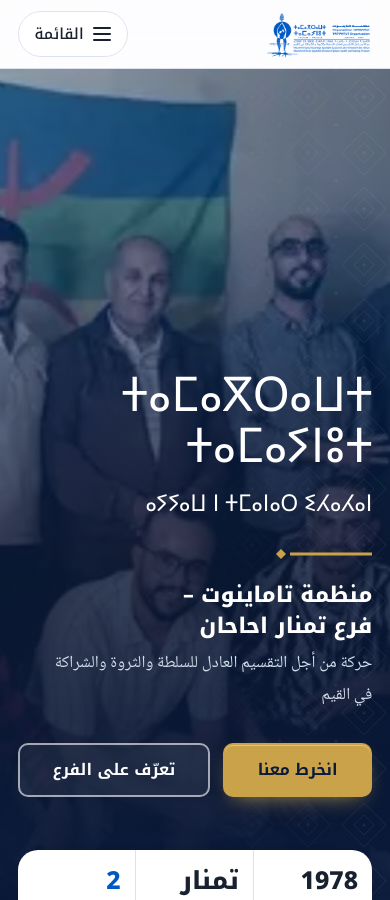
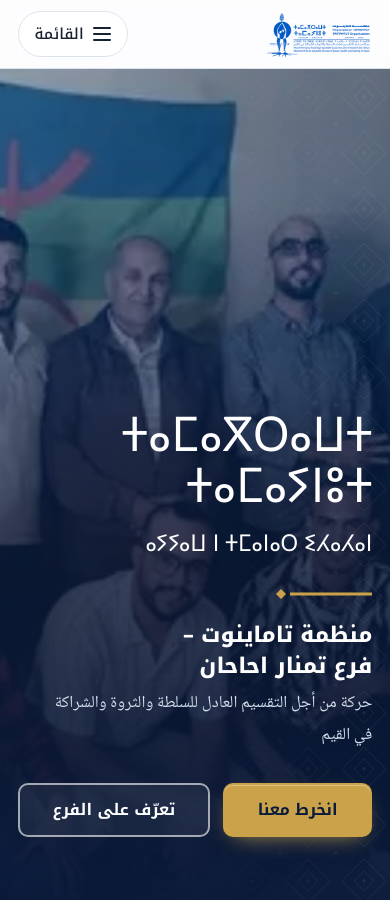
Before and after one commit to tamaynut-ihahan/tamaynut-ihahan.github.io, a Jekyll site: the page built from index.html, in a window 390 px wide and 900 px high. Built offline with Jekyll 4.4.1, drawn with Linux system fonts in a browser that asks for light colours; some of the changed text lies outside the part shown.

Commit message:
الرئيسية: حذف شريط الأرقام نهائياً بطلب صاحب الموقع
Co-Authored-By: Claude Opus 5.5 <noreply@anthropic.com>
Claude-Session: https://claude.ai/code/session_01MkSkgka9qdkeXYxygTVev2

```diff
--- a/_includes/css/home.css
+++ b/_includes/css/home.css
@@ -6,7 +6,7 @@
 /* motif on the text side, fading into the photo */
 .hero::after{content:"";position:absolute;inset:0;z-index:1;background-size:56px 56px;opacity:.07;
   -webkit-mask-image:linear-gradient(270deg,#000 0%,transparent 55%);mask-image:linear-gradient(270deg,#000 0%,transparent 55%)}
-.hero-inner{position:relative;z-index:2;padding-block:6rem clamp(6.5rem,11vw,8.5rem);width:100%}
+.hero-inner{position:relative;z-index:2;padding-block:6rem clamp(4rem,8vw,6rem);width:100%}
 .hero-name{display:block;font-size:clamp(3rem,8.4vw,6.4rem);line-height:1.08;text-align:right;text-shadow:0 2px 24px rgba(10,26,58,.45)}
 .hero-branch{display:block;font-size:clamp(1.45rem,3.8vw,2.7rem);color:#fff;margin-top:.6rem;text-align:right}
 .hero .rule{width:96px;height:10px;margin:1.6rem 0 1.2rem;transform-origin:right center;
@@ -41,27 +41,6 @@
 .face-card img{border-radius:8px;box-shadow:0 30px 70px -20px rgba(0,0,0,.7),0 0 0 1px rgba(255,255,255,.06);transition:transform .7s var(--ease-out),box-shadow .7s var(--ease-out)}
 .face-card:hover img{transform:translateY(-6px) rotate(-1deg);box-shadow:0 40px 80px -24px rgba(0,0,0,.8),0 0 0 1px rgba(201,162,74,.4)}
 @media (max-width:760px){.faces-grid{grid-template-columns:1fr}}
-
-/* figures strip: a raised card that overlaps the bottom of the hero */
-.home-stats{position:relative;z-index:3;margin-top:calc(-1 * clamp(3.2rem,6vw,4.6rem))}
-.home-stats + .band{border-top:0;padding-top:clamp(3rem,6vw,5rem)}
-.stats{display:grid;grid-template-columns:repeat(6,minmax(0,1fr));background:var(--surface);border-radius:20px;box-shadow:var(--sh-2);overflow:hidden}
-.stats li{min-width:0;border-inline-start:1px solid var(--line)}
-.stats li:first-child{border-inline-start:0}
-.stats li > a,.st-fact{display:flex;flex-direction:column;gap:.25rem;height:100%;padding:clamp(1rem,2vw,1.5rem) clamp(.9rem,1.8vw,1.4rem);color:inherit;text-decoration:none;transition:background-color .25s}
-.stats li > a:hover{background:var(--chip)}
-.stats b{font-family:var(--f-head);font-weight:800;font-size:clamp(1.55rem,3vw,2.4rem);line-height:1.2;color:var(--link)}
-.st-fact b{color:var(--text)}
-.st-l{display:flex;flex-direction:column;font-size:.95rem;line-height:1.5}
-.st-l .tz{color:var(--text)}
-.st-l .ar{font-family:var(--f-head);font-weight:700;color:var(--muted)}
-.stats li > a:hover .ar{color:var(--link)}
-@media (max-width:760px){
-  .stats{grid-template-columns:repeat(3,minmax(0,1fr))}
-  .stats li:nth-child(4){border-inline-start:0}
-  .stats li:nth-child(n+4){border-top:1px solid var(--line)}
-  .st-l{font-size:.85rem}
-}
 
 /* about + the three axes, each card opening its chapter in «أهدافنا» */
 .ha-head{display:grid;grid-template-columns:minmax(0,.75fr) minmax(0,1.25fr);gap:clamp(1.5rem,5vw,4rem);align-items:start;margin-bottom:clamp(2rem,4vw,3rem)}
--- a/index.html
+++ b/index.html
@@ -35,18 +33,6 @@ css: [lists, editorial, home]
   </div>
 </header>
 
-<section class="home-stats" aria-label="{{ site.title }}">
-  <div class="wrap">
-    <ul class="stats">
-      <li class="st-fact"><b>1978</b><span class="st-l"><span class="ar">المنظمة</span></span></li>
-      <li class="st-fact"><b>تمنار</b><span class="st-l"><span class="ar">مقر الفرع</span></span></li>
-      <li><a href="{{ nav_act.url | relative_url }}"><b>{{ site.activities.size }}</b><span class="st-l"><span class="tz" lang="zgh">{{ nav_act.tz }}</span><span class="ar">{{ nav_act.ar }}</span></span></a></li>
-      <li><a href="{{ nav_news.url | relative_url }}"><b>{{ site.news.size }}</b><span class="st-l"><span class="tz" lang="zgh">{{ nav_news.tz }}</span><span class="ar">{{ nav_news.ar }}</span></span></a></li>
-      <li><a href="{{ nav_faces.url | relative_url }}"><b>{{ faces.size }}</b><span class="st-l"><span class="tz" lang="zgh">{{ nav_faces.tz }}</span><span class="ar">{{ nav_faces.ar }}</span></span></a></li>
-      <li><a href="{{ nav_ag.url | relative_url }}"><b>{{ ag_published.size }}</b><span class="st-l"><span class="tz" lang="zgh">{{ nav_ag.tz }}</span><span class="ar">{{ nav_ag.ar }}</span></span></a></li>
-    </ul>
-  </div>
-</section>
 
 <section class="band band-alt home-about" aria-labelledby="h-about">
   <div class="wrap">
```
Also changed, not shown: other parts of index.html (+1 -3 lines).
